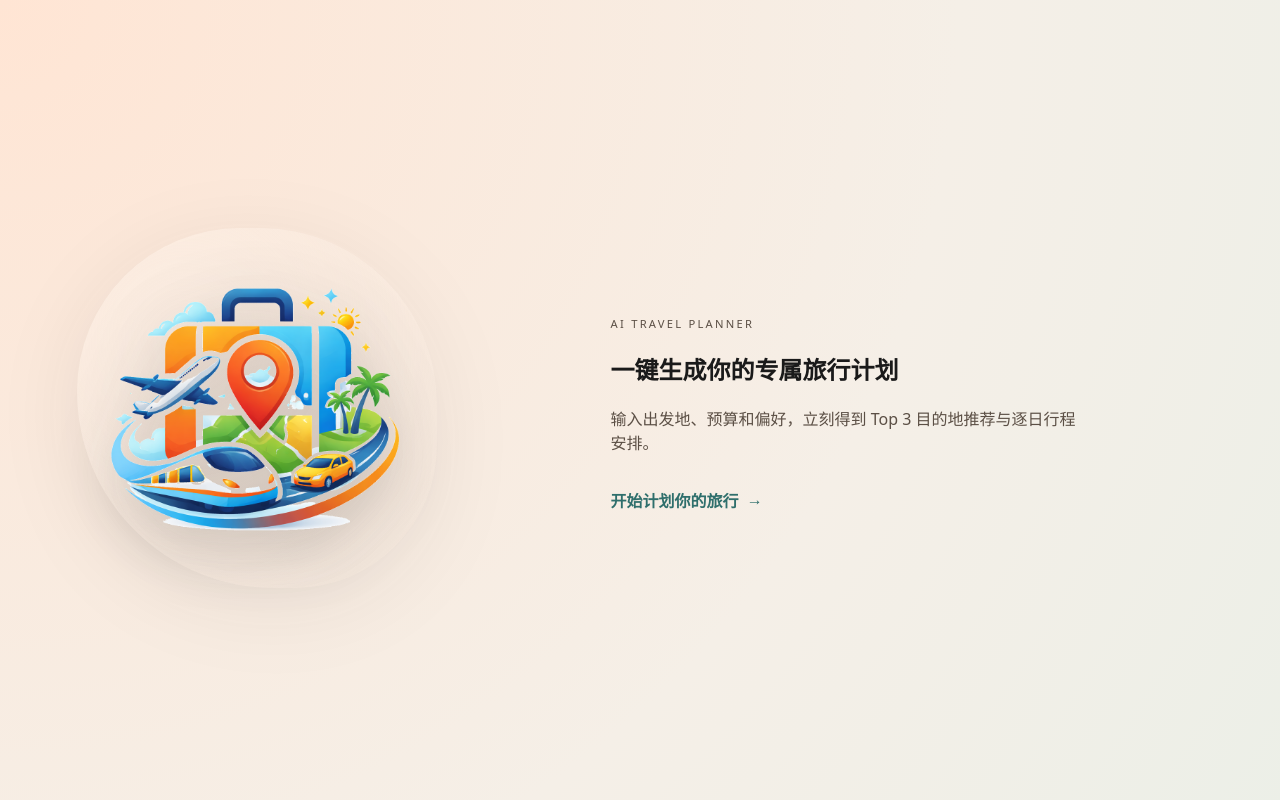
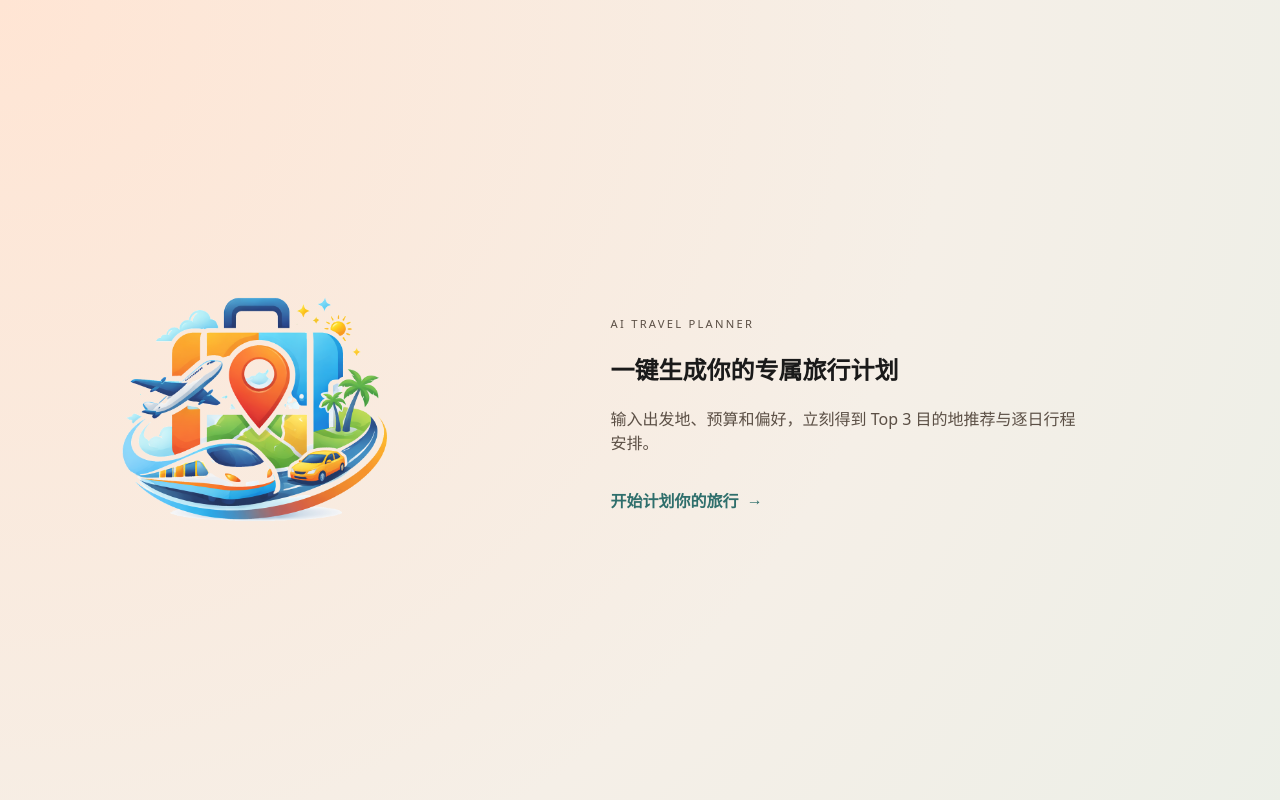
Before and after one commit to Horisky/e-travel, a Next.js app in the folder frontend/: page / in a window 1280 px wide. Shown: the top 800 px of the page. Built offline with nearby package versions, Linux system fonts and the light colour scheme; no server answers.

Commit message:
blend hero image without background circle

```diff
--- a/frontend/app/globals.css
+++ b/frontend/app/globals.css
@@ -47,16 +47,16 @@ body {
   aspect-ratio: 1 / 1;
   display: grid;
   place-items: center;
-  background: radial-gradient(circle at 30% 30%, rgba(255, 241, 230, 0.8), rgba(245, 231, 219, 0.35));
-  border-radius: 48% 52% 42% 58%;
-  filter: drop-shadow(0 20px 40px rgba(26, 26, 26, 0.12));
+  background: transparent;
+  border-radius: 0;
+  filter: none;
 }
 
 .landing-art img {
-  width: 100%;
-  height: 100%;
+  width: 92%;
+  height: auto;
   object-fit: contain;
-  filter: drop-shadow(0 18px 30px rgba(26, 26, 26, 0.18));
+  opacity: 0.92;
 }
 
 .scroll-cta {
```
